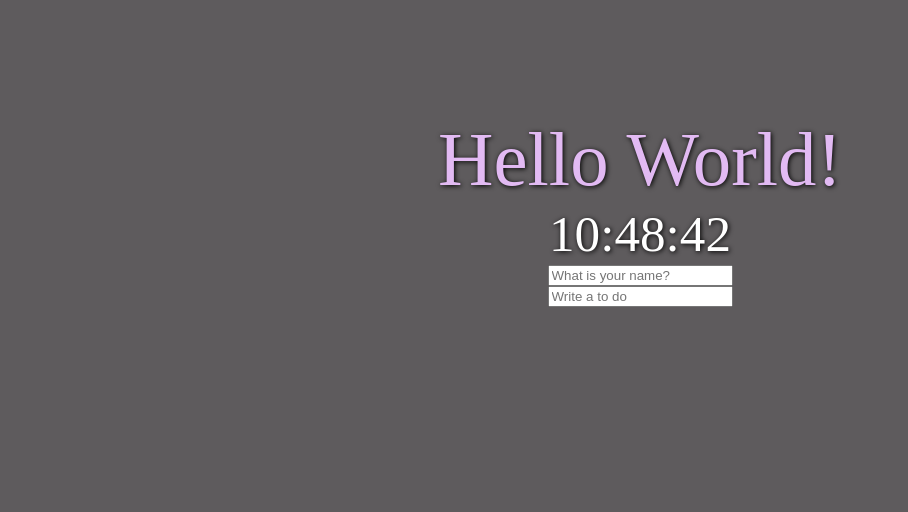
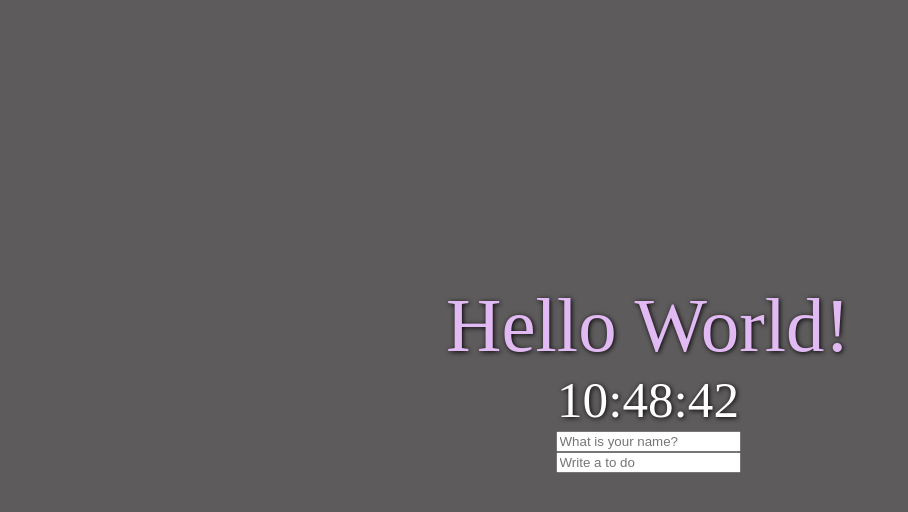
Before and after one commit to s2lululala/Nomad_JS, a plain HTML site: page index.html in a window 1280 px wide. Shown: the part 18-530 px from the top of the page, without its empty margins (0-908 px from the left). Drawn offline with Linux system fonts and the light colour scheme; a web font is replaced by a local one.

Commit message:
modify css

```diff
--- a/index.css
+++ b/index.css
@@ -1,4 +1,9 @@
 @import url('https://fonts.googleapis.com/css2?family=Roboto&family=Song+Myung&family=Stylish&display=swap');
+
+html, body {
+    width: 100%;
+    height: 100%;
+}
 
 body {
     text-align: left;
@@ -18,7 +23,6 @@ body {
     color: #e2baf3;
     font-size: 6vw;
     text-shadow: 1px 1px 5px #000;
-    margin-top: 10%;
 }
 .clicked {
     color: #ffffff;
```
